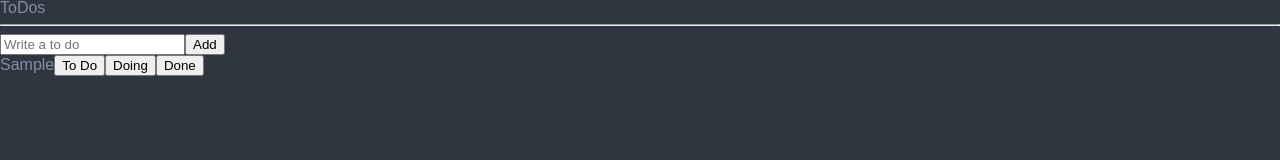
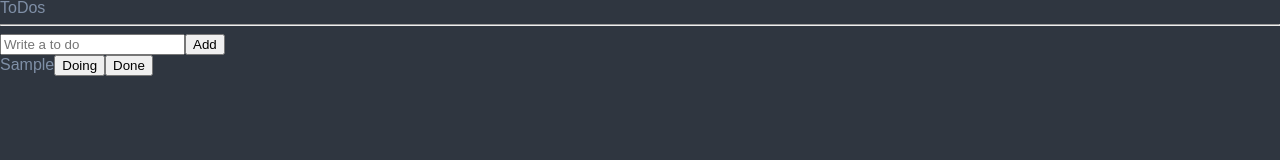
Before and after one commit to harry-jang/todolist, a React (Create React App) app: page / in a window 1280 px wide. Both pictures are taken after typing "Sample" into the empty fields and a click on the button "Add". Shown: the top 160 px of the page. Built offline with nearby package versions, Linux system fonts and the light colour scheme.

Commit message:
argument가 있는 onClick 함수 처리

```diff
--- a/src/components/ToDo.tsx
+++ b/src/components/ToDo.tsx
@@ -1,11 +1,18 @@
-import { ITodo } from "../atoms";
+import { useSetRecoilState } from "recoil";
+import { ITodo, toDoState } from "../atoms";
 
-function ToDo({text}: ITodo) {
+function ToDo({text, category, id}: ITodo) {
+    const setToDos = useSetRecoilState(toDoState);
+
+    const onClick = (newCategory: ITodo["category"]) => {
+        console.log("i wanna to ", newCategory);
+    };
+
     return <li>
             <span>{text}</span>
-            <button>To Do</button>
-            <button>Doing</button>
-            <button>Done</button>
+            {category !== "DOING" && <button onClick={() => onClick("DOING")}>Doing</button> }
+            {category !== "TO_DO" && <button onClick={() => onClick("TO_DO")}>To Do</button> }
+            {category !== "DONE" && <button onClick={() => onClick("DONE")}>Done</button> }
         </li>;
 }
 
```
